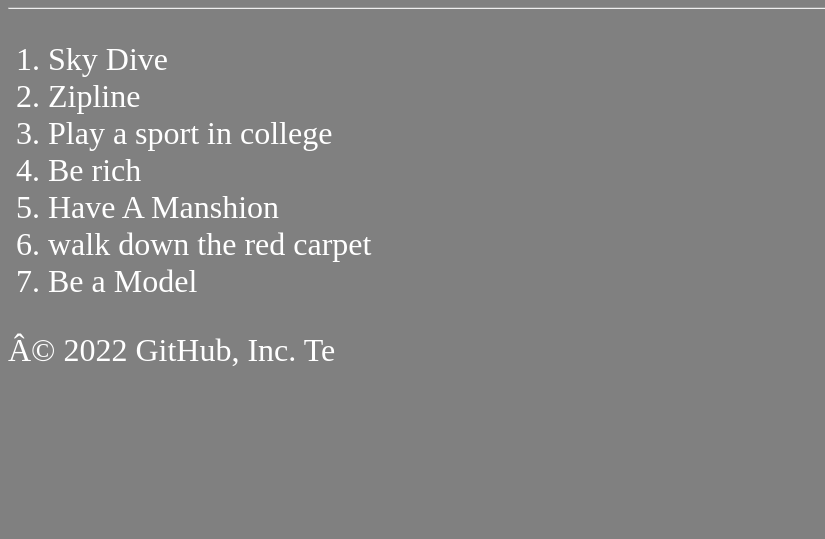
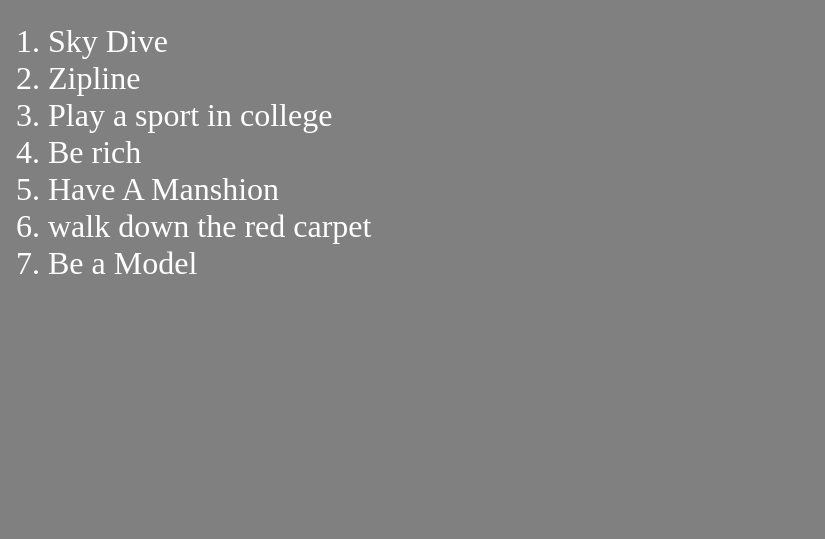
Before and after one commit to dmdavis04/All-About-me-Website, a plain HTML site: page Bucketlist.html in a window 1280 px wide. Shown: the part 261-800 px from the top of the page, without its empty margins (0-825 px from the left). Drawn offline with Linux system fonts and the light colour scheme.

```diff
--- a/Bucketlist.html
+++ b/Bucketlist.html
@@ -26,7 +26,6 @@ border-right: 1px solid #CCC; }
 #nav a:hover { color: orange; background-color: #fff;}
 </style>
 </head>
-sul id="nav">
 <li><a href="#"><a href="intro.html">Home</a></li>
 <li><a href="#"><a href="index2.html">Favorite Things</a></li>
 <li><a href="#"><a href="music.html">Favorite Music</a></li>
@@ -50,5 +49,3 @@ sul id="nav">
 <li>walk down the red carpet</li>
 <li>Be a Model</li>
 </ol>
-© 2022 GitHub, Inc.
-Te
```
Also changed, not shown: Places.html (+1 -1 lines).
